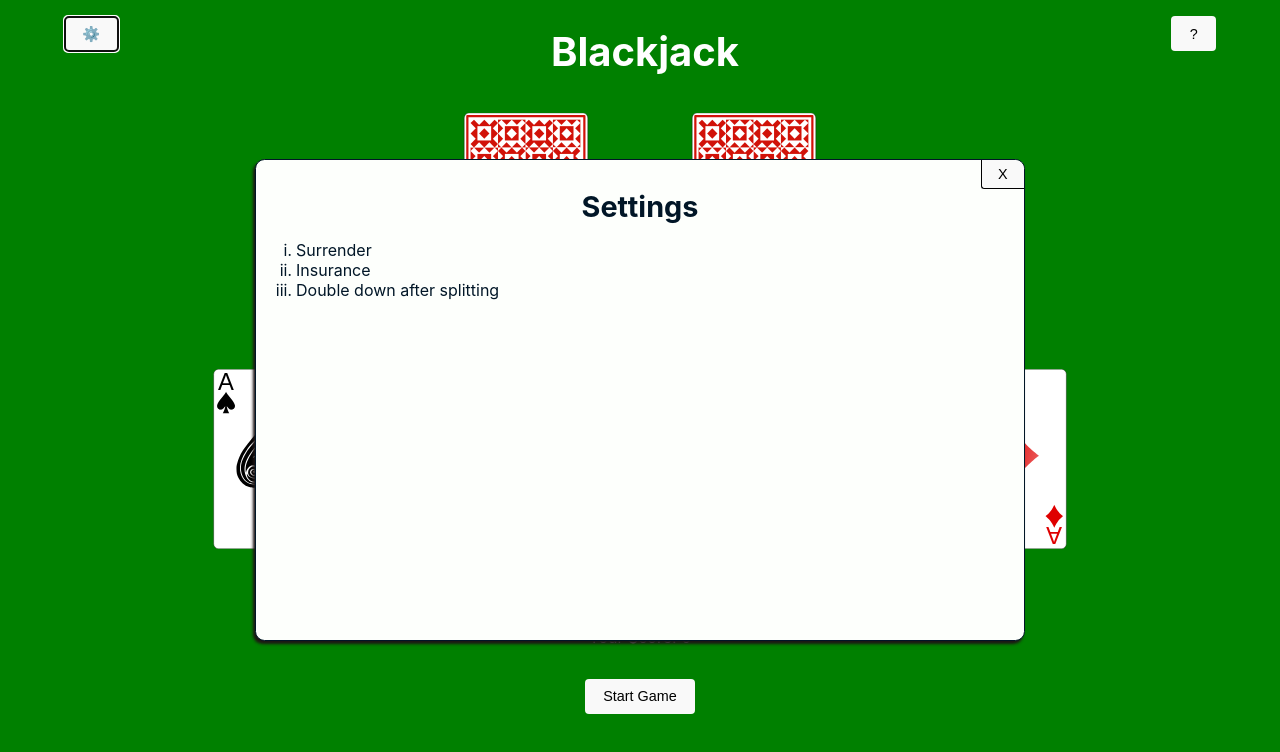
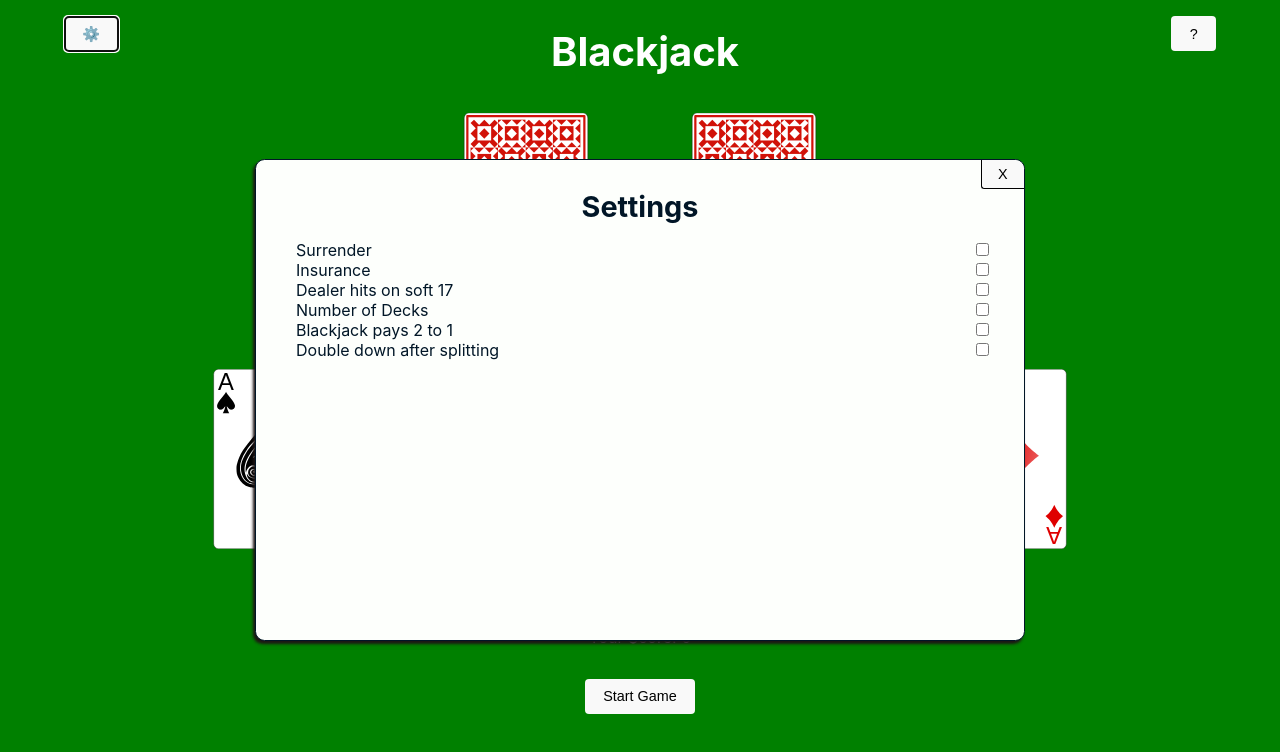
Before and after one commit to davebroc/Blackjack, a React (Vite) app: page / in a window 1280 px wide. Both pictures are taken after a click on the button "⚙️". Shown: the top 752 px of the page. Built offline with nearby package versions, Linux system fonts and the light colour scheme; the HTML template or start-up script is replaced by a standard one.

Commit message:
Basic settings checkboxes in place

```diff
--- a/src/App.css
+++ b/src/App.css
@@ -58,60 +58,6 @@ header>button {
 }
 
 
-.PopUp {
-  position: fixed;
-  left: 50%;
-  top: 50%;
-  transform: translate(-50%, -50%);
-  width: 60%;
-  height: 60%;
-  border: 1px solid #011627;
-  border-radius: 0.6rem;
-  box-shadow: -2px 3px 3px rgb(30, 21, 21);
-  background-color: #FDFFFC;
-  display: flex;
-  flex-direction: column;
-  align-items: center;
-  color: #011627;
-}
-
-.popup-x {
-  width: 3em;
-  height: 2em;
-  padding: 0;
-  margin: 0;
-  border: none;
-  border-radius: 0;
-  border-top-right-radius: 0.6rem;
-  border-bottom-left-radius: 0.2rem;
-  border-bottom: 1px solid black;
-  border-left: 1px solid black;
-  align-self: flex-end;
-  justify-self: flex-start;
-}
-
-.pu-button-container {
-  margin-bottom: 0.5em;
-}
-
-
-.PopUp h2 {
-  margin: 0;
-}
-
-ul {
-  list-style-type: lower-roman
-}
-
-.pu-content-container {
-  width: 100%;
-  display: flex;
-  flex-direction: column;
-
-}
-
-
-
 
 
 
--- /dev/null
+++ b/src/Popup.css
@@ -0,0 +1,126 @@
+.PopUp {
+    position: fixed;
+    left: 50%;
+    top: 50%;
+    transform: translate(-50%, -50%);
+    width: 60%;
+    height: 60%;
+    border: 1px solid #011627;
+    border-radius: 0.6rem;
+    box-shadow: -2px 3px 3px rgb(30, 21, 21);
+    background-color: #FDFFFC;
+    display: flex;
+    flex-direction: column;
+    align-items: center;
+    color: #011627;
+}
+
+.popup-x {
+    width: 3em;
+    height: 2em;
+    padding: 0;
+    margin: 0;
+    border: none;
+    border-radius: 0;
+    border-top-right-radius: 0.6rem;
+    border-bottom-left-radius: 0.2rem;
+    border-bottom: 1px solid black;
+    border-left: 1px solid black;
+    align-self: flex-end;
+    justify-self: flex-start;
+}
+
+.pu-button-container {
+    margin-bottom: 0.5em;
+}
+
+
+.PopUp h2 {
+    margin: 0;
+}
+
+ul {
+    list-style-type: lower-roman
+}
+
+.pu-content-container {
+    width: 100%;
+    display: flex;
+    gap: 5px;
+}
+
+#settings-list {
+    width: 100%;
+    margin-right: 2rem;
+}
+
+#settings-list li {
+    display: flex;
+    justify-content: space-between;
+    align-items: center;
+
+}
+
+/* .switch {
+    position: relative;
+    display: inline-block;
+    width: 3em;
+    height: 1.5em;
+} */
+
+
+/* .switch input {
+    opacity: 0;
+    width: 0;
+    height: 0;
+    margin: 0;
+}
+
+.slider {
+    position: absolute;
+    cursor: pointer;
+    top: 0;
+    left: 0;
+    right: 0;
+    bottom: 0;
+    padding: 0;
+    background-color: rgb(136, 18, 18);
+    -webkit-transition: .4s;
+    transition: .4s;
+    border-radius: 1em;
+    /* content: "s"; */
+
+/* } */
+
+
+/* .slider:before {
+    position: absolute;
+    content: "";
+    /* padding-top: -3px; */
+/* font-size: 0.5em;
+    text-align: center;
+    height: 2em;
+    width: 2em;
+    left: 4px;
+    bottom: 4px;
+
+    background-color: white;
+    -webkit-transition: .4s;
+    transition: .4s;
+    border-radius: 50%;
+
+}
+
+input:checked+.slider {
+    background-color: #2196F3;
+}
+
+input:focus+.slider {
+    box-shadow: 0 0 1px #2196F3;
+}
+
+input:checked+.slider:before {
+    -webkit-transform: translateX(150%);
+    -ms-transform: translateX(150%);
+    transform: translateX(150%);
+} */
--- a/src/Settings.jsx
+++ b/src/Settings.jsx
@@ -1,4 +1,5 @@
 import React from 'react'
+import './Popup.css';
 
 export default function Settings(props) {
     const { setPopUp } = props
@@ -8,13 +9,42 @@ export default function Settings(props) {
             <button className="popup-x" onClick={() => setPopUp(false)} >X</button>
             <h2>Settings</h2>
             <div className="pu-content-container">
-                <div className=''>
-                    <ul >
-                        <li>Surrender</li>
-                        <li>Insurance</li>
-                        <li>Double down after splitting</li>
-                    </ul>
-                </div>
+                <ul id='settings-list'>
+                    {/* <li>
+                            <label>Surrender</label>
+                            <label className='switch'>
+                                <input type="checkbox" id='Surrender'></input>
+                                <span className="slider round"></span>
+                            </label>
+                        </li> */}
+
+                    <li>
+                        <label for="Surrender">Surrender</label>
+                        <input type="checkbox" id="Surrender" ></input>
+                    </li>
+                    <li>
+                        <label for="Insurance">Insurance</label>
+                        <input type="checkbox" id="Insurance" ></input>
+                    </li>
+                    <li>
+                        <label for="soft17">Dealer hits on soft 17</label>
+                        <input type="checkbox" id="soft17" ></input>
+                    </li>
+                    <li>
+                        <label for="numDecks">Number of Decks</label>
+                        <input type="checkbox" id="numDecks" ></input>
+                    </li>
+                    <li>
+                        <label for="BJPay">Blackjack pays 2 to 1</label>
+                        <input type="checkbox" id="BJPay" ></input>
+                    </li>
+                    <li>
+                        <label for="DDSplit">Double down after splitting</label>
+                        <input type="checkbox" id="DDSplit" ></input>
+                    </li>
+
+
+                </ul>
             </div>
             <div className="pu-button-container">
 
```
